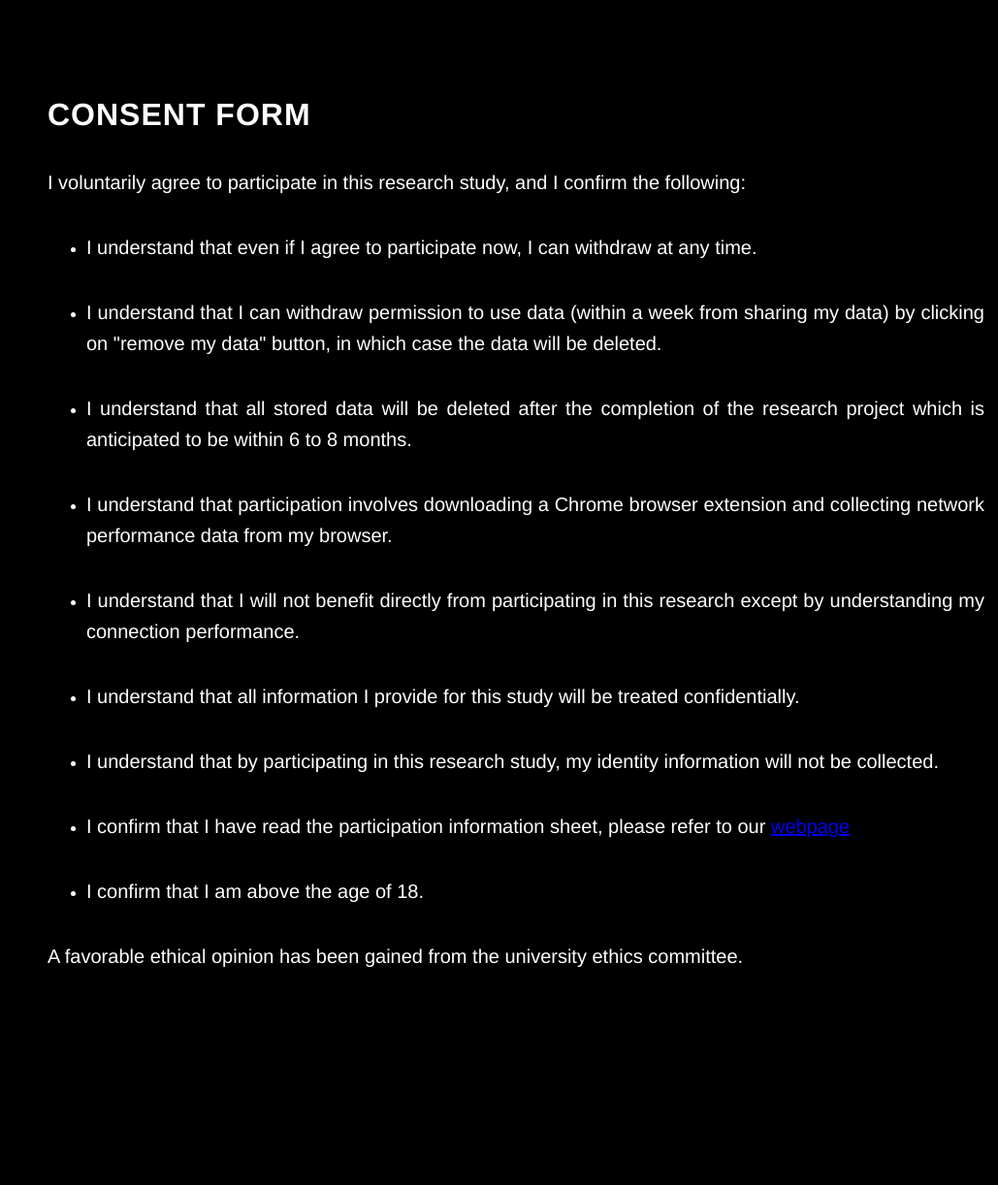
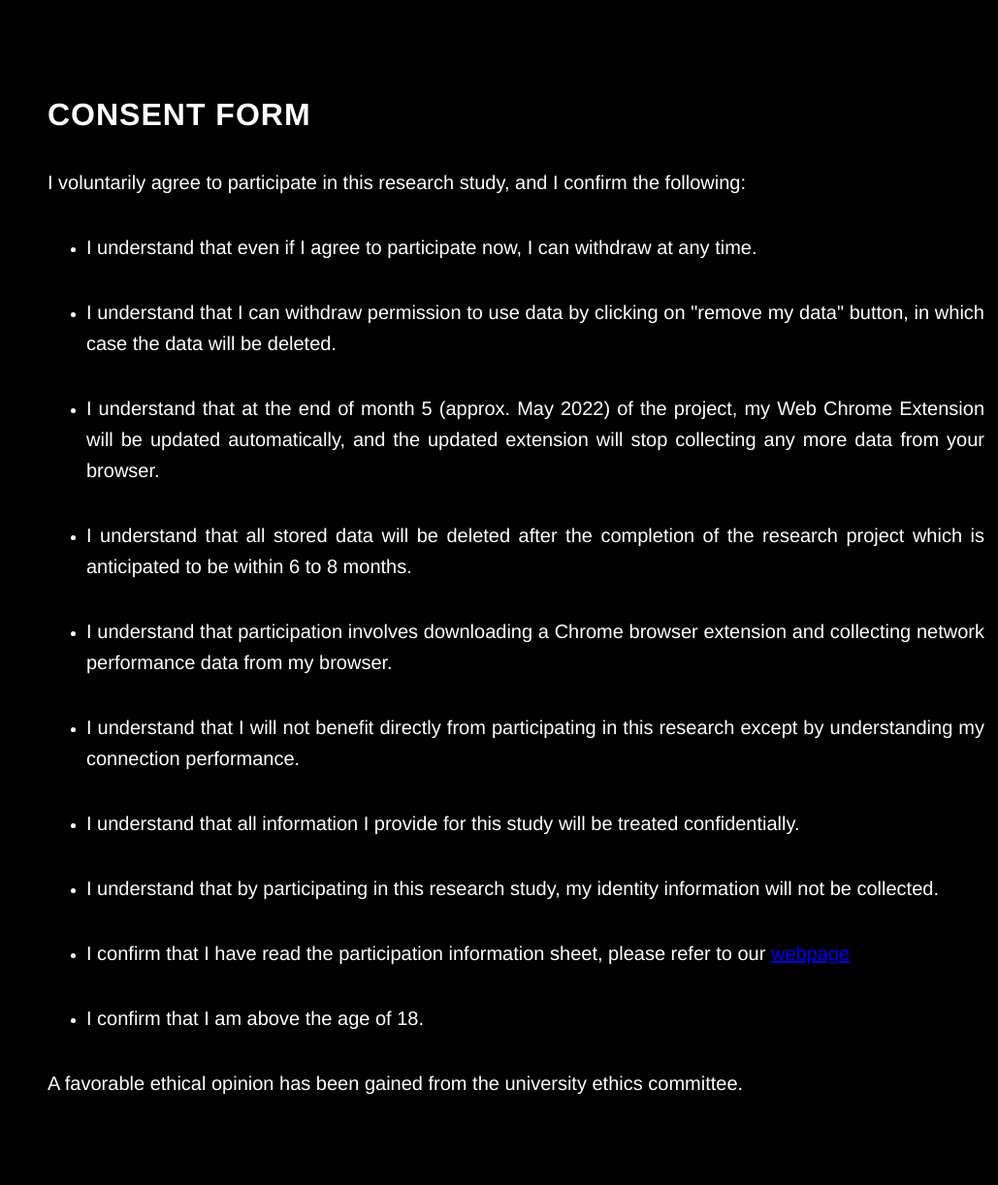
Before and after one commit to socsys/measurements, a Jekyll site: the page consent.html, which Jekyll copies as it is, in a window 1280 px wide. Shown: the whole page at 97% size, without its empty margins (251-1280 px from the left). Built offline with Jekyll 4.4.1, drawn with Linux system fonts in a browser that asks for light colours; before the commit the page ends 1091 px from its top, so only the background shows below that.

Commit message:
Update consent.html

```diff
--- a/consent.html
+++ b/consent.html
@@ -387,7 +387,8 @@
   </p>
   <ul>
       <li><p> I understand that even if I agree to participate now, I can withdraw at any time. </p> </li>
-      <li><p> I understand that I can withdraw permission to use data (within a week from sharing my data) by clicking on "remove my data" button, in which case the data will be deleted. </p> </li>
+      <li><p> I understand that I can withdraw permission to use data by clicking on "remove my data" button, in which case the data will be deleted. </p> </li>
+      <li><p> I understand that at the end of month 5 (approx. May 2022) of the project, my Web Chrome Extension will be updated automatically, and the updated extension will stop collecting any more data from your browser. </p> </li>
       <li><p> I understand that all stored data will be deleted after the completion of the research project which is anticipated to be within 6 to 8 months. </p></li>
       <li><p> I understand that participation involves downloading a Chrome browser extension and collecting network performance data from my browser. </p> </li>
       <li><p> I understand that I will not benefit directly from participating in this research except by understanding my connection performance. </p> </li>
```
